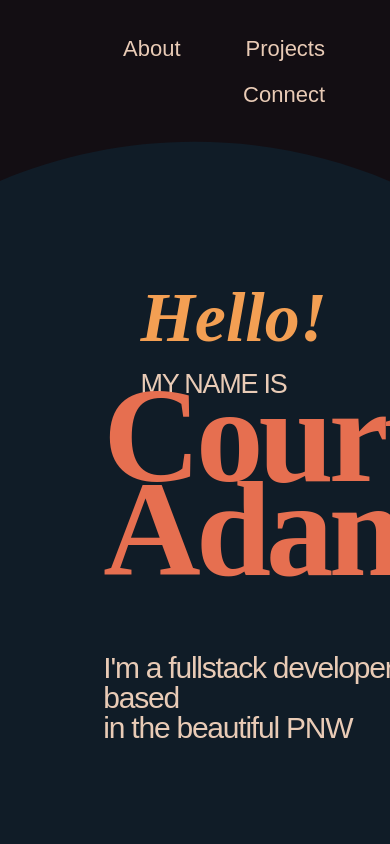
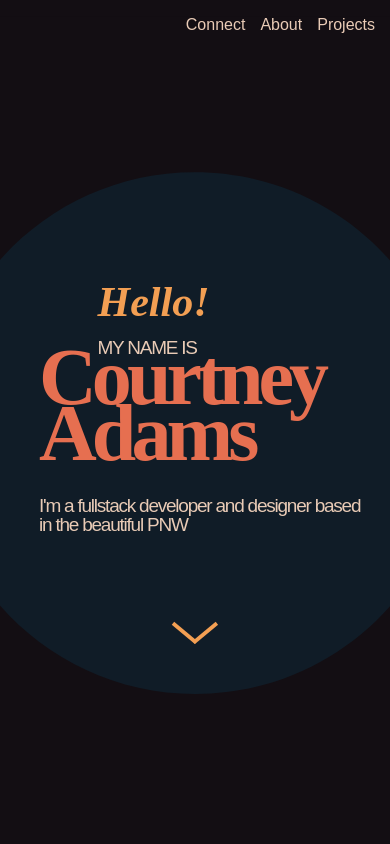
Before and after one commit to cadams8238/portfolio, a React app: page / in a window 390 px wide. Shown: the top 844 px of the page. Built offline with nearby package versions, Linux system fonts and the light colour scheme; a web font is replaced by a local one.

Commit message:
landing page responsive up to 1200px

```diff
--- a/src/components/landingPage.js
+++ b/src/components/landingPage.js
@@ -6,7 +6,7 @@ import styles from './styles/landingPage.module.css';
 export default function LandingPage() {
 
     return (
-        <div className={styles.backgroundImage}>
+        <div className={styles.background}>
             <nav role={styles.navigation}>
                 <ul>
                     <li>
--- a/src/components/phytochor.js
+++ b/src/components/phytochor.js
@@ -6,6 +6,7 @@ export default function Phytochor() {
 
     return (
         <div className={styles.backgroundImage}>
+            <div className={styles.circle}></div>
             <section className={styles.allText}>
                 <h2 className={styles.title}>
                     Phytochor
--- a/src/components/styles/about.module.css
+++ b/src/components/styles/about.module.css
@@ -64,8 +64,11 @@
 
 .iconList {
     list-style: none;
+    display: block;
+    margin: 0 auto;
     display: flex;
     justify-content: space-around;
+    width: 85%;
 }
 
 .icon {
--- a/src/components/styles/landingPage.module.css
+++ b/src/components/styles/landingPage.module.css
@@ -1,19 +1,18 @@
-.backgroundImage {
-    background: url("../../images/landing-page.svg") no-repeat top;
-    height: 155vh;
+.background {
+    /* background: url("../../images/landing-page.svg") no-repeat top;
     background-size: cover;
+    height: 155vh; */
     position: relative;
 }
 
 nav li {
     float: right;
     color: #e9cbb6;
-    margin-top: 20px;
-    margin-right: 65px;
+    /* margin-top: 20px;
+    margin-right: 65px; */
     font-family : "museo sans", sans-serif;
-    font-size : 22px;
+    /* font-size : 22px; */
     font-weight: 500;
-    color : #E9CBB6;
 }
 
 nav ul {
@@ -28,30 +27,30 @@ header p {
     font-family: "museo", serif;
     font-style: italic;
     font-weight: 700;
-    font-size : 70px;
+    /* font-size : 70px; */
     color : #F39F53;
 
     position: absolute;
-    left: 36%;
-    top: 20%;
+    /* left: 36%;
+    top: 20%; */
 }
 
 .myNameIs {
     font-family : "museo sans", sans-serif;
-    font-size : 27px;
+    /* font-size : 27px; */
     letter-spacing : -1.23px;
     color : #E9CBB6;
     text-transform: uppercase;
 
     position: absolute;
-    left: 36%;
-    top: 27%;
+    /* left: 36%;
+    top: 27%; */
 }
 
 .nameAndDesc {
     position: absolute;
-    left: 26.5%;
-    top: 28.5%;
+    /* left: 26.5%;
+    top: 28.5%; */
 }
 
 .nameAndDesc h1 {
@@ -61,7 +60,7 @@ header p {
 
 .nameHeading {
     font-family: "museo", serif;
-    font-size : 135px;
+    /* font-size : 135px; */
     letter-spacing : -4.9px;
     color : #E66F50;
     font-weight: 900;
@@ -69,7 +68,7 @@ header p {
 
 .description {
     font-family : "museo sans", sans-serif;
-    font-size : 30px;
+    /* font-size : 30px; */
     letter-spacing : -1.23px;
     color : #E9CBB6;
     margin: 0;
@@ -77,6 +76,176 @@ header p {
 
 }
 
-.firstDesc {
+/* .firstDesc {
     padding-top: 75px;
+} */
+
+
+@media screen and (max-width: 450px) {
+    .background {
+        background: url("../../images/mobile-landingPage.svg") no-repeat top;
+        background-size: cover;
+        height: 100vh;
+    }
+
+    nav li {
+        margin-right: 15px;
+    }
+
+    .hello {
+        font-size : 42px;
+        left: 25%;
+        top: 31%;
+    }
+
+    .myNameIs {
+        font-size : 19px;
+        left: 25%;
+        top: 38%;
+    }
+
+    .nameAndDesc {
+        left: 10%;
+        top: 39.5%;
+    }
+
+    .nameHeading {
+        font-size : 80px;
+    }
+
+    .description {
+        font-size : 19px;
+    }
+
+    .firstDesc {
+        padding-top: 35px;
+    }
 }
+
+@media screen and (min-width: 451px) {
+    .background {
+        background: url("../../images/mobile-landingPage.svg") no-repeat top;
+        background-size: cover;
+        height: 120vh;
+    }
+
+    nav li {
+        font-size : 18px;
+        margin-top: 15px;
+        margin-right: 25px;
+    }
+
+    .hello {
+        font-size : 48px;
+        left: 27%;
+        top: 30%;
+    }
+
+    .myNameIs {
+        font-size : 21px;
+        left: 27%;
+        top: 36%;
+    }
+
+    .nameAndDesc {
+        left: 10%;
+        top: 37%;
+    }
+
+    .nameHeading {
+        font-size : 100px;
+    }
+
+    .description {
+        font-size : 21px;
+    }
+
+    .firstDesc {
+        padding-top: 35px;
+    }
+}
+
+@media screen and (min-width: 600px) {
+    .background {
+        background: url("../../images/landing-page.svg") no-repeat top;
+        background-size: cover;
+        height: 125vh;
+    }
+
+    .hello {
+        font-size : 50px;
+        left: 30%;
+        top: 26.5%;
+    }
+
+    .myNameIs {
+        font-size : 22px;
+        left: 30%;
+        top: 33%;
+    }
+
+    .nameAndDesc {
+        left: 18%;
+        top: 34%;
+    }
+
+    .nameHeading {
+        font-size : 105px;
+    }
+
+    .description {
+        font-size : 24px;
+    }
+
+    /* .firstDesc {
+        padding-top: 75px;
+    } */
+
+}
+
+@media screen and (min-width: 900px) {
+    .background {
+        background: url("../../images/landing-page.svg") no-repeat top;
+        background-size: cover;
+        height: 155vh;
+    }
+
+    nav li {
+        font-size : 22px;
+        margin-top: 20px;
+        margin-right: 65px;
+    }
+
+    .hello {
+        font-size : 70px;
+        left: 36%;
+        top: 20%;
+    }
+
+    .myNameIs {
+        font-size : 27px;
+        left: 36%;
+        top: 27%;
+    }
+
+    .nameAndDesc {
+        left: 26.5%;
+        top: 28.5%;
+    }
+
+    .nameHeading {
+        font-size : 135px;
+    }
+
+    .description {
+        font-size : 30px;
+    }
+
+    .firstDesc {
+        padding-top: 75px;
+    }
+}
+
+@media screen and (min-width: 1200px) {
+
+}
```
Also changed, not shown: src/images/mobile-landingPage.svg (added).
